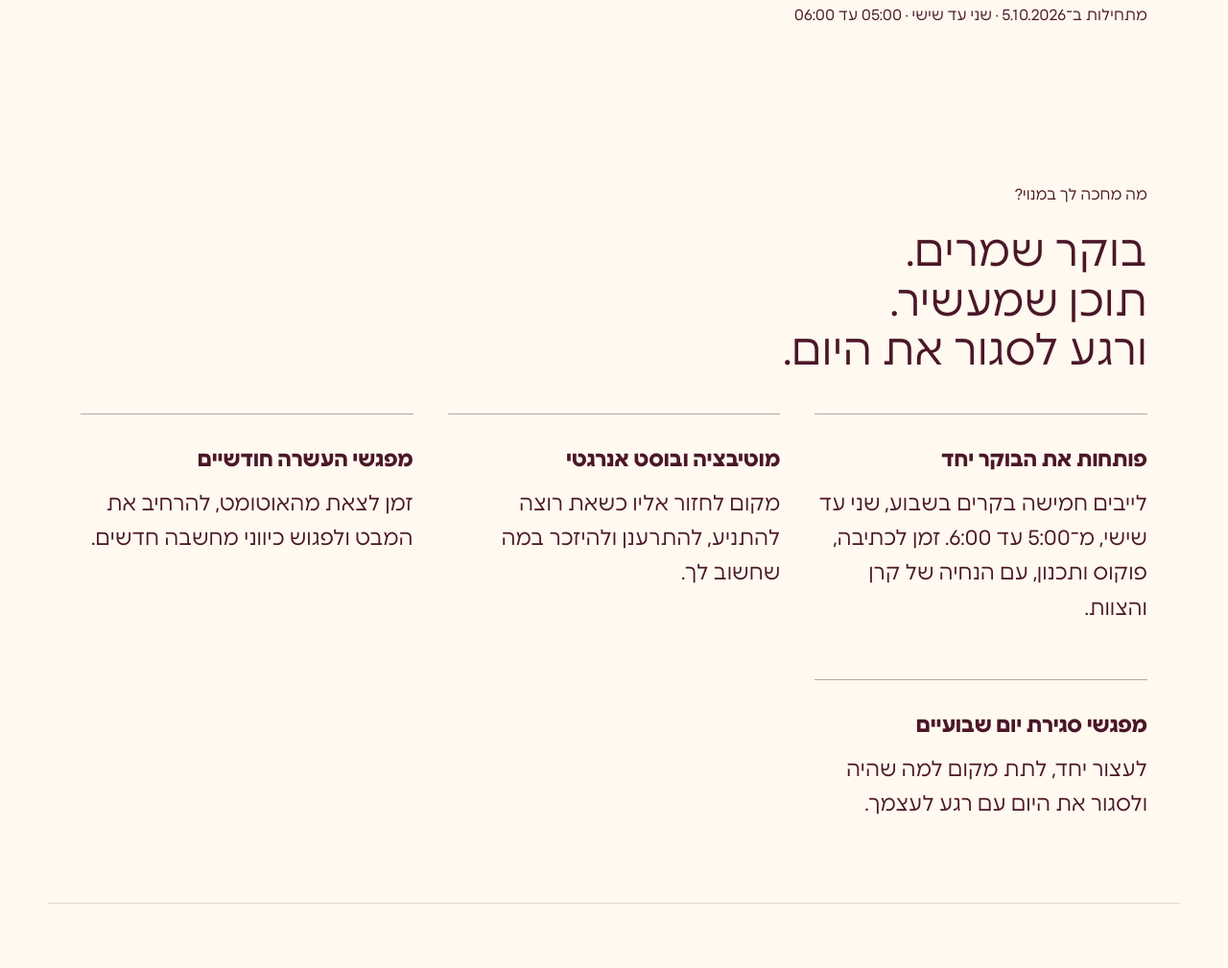
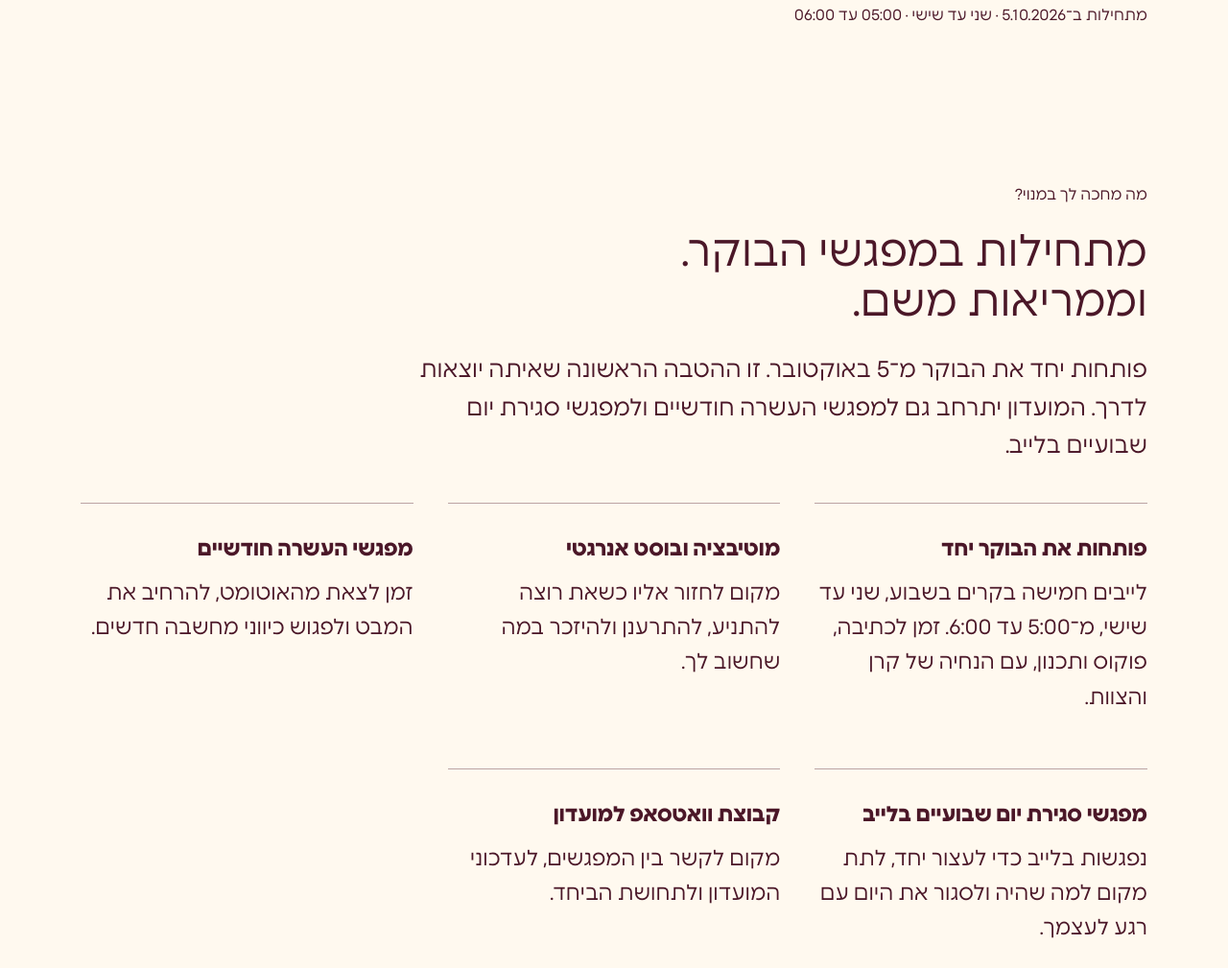
Before and after one commit to immamagshima/morning-club-october-2026, a plain HTML site: page external-review/index.html in a window 1280 px wide. Shown: the part 859-1868 px from the top of the page at 96% size. Drawn offline with Linux system fonts and the light colour scheme.

Commit message:
Update external offer to Imma Magshima VIP monthly membership

```diff
--- a/external-review/index.html
+++ b/external-review/index.html
@@ -1,7 +1,7 @@
-<!doctype html><html lang="he" dir="rtl"><head><meta charset="utf-8"><meta name="viewport" content="width=device-width,initial-scale=1"><meta name="robots" content="noindex"><title>מועדון ה־VIP של אמא מגשימה | מקום קבוע בשבילך</title><meta name="description" content="מועדון ה־VIP של אמא מגשימה. מנוי חודשי ב־125 ₪ בהוראת קבע. לייבים בבוקר, מוטיבציה ובוסט אנרגטי, מפגשי העשרה חודשיים וסגירת יום שבועית."><link rel="stylesheet" href="style.css"></head><body><div class="team-review-banner" role="note">גרסת עבודה לעיון הצוות</div>
+<!doctype html><html lang="he" dir="rtl"><head><meta charset="utf-8"><meta name="viewport" content="width=device-width,initial-scale=1"><meta name="robots" content="noindex"><title>מועדון ה־VIP של אמא מגשימה | מקום קבוע בשבילך</title><meta name="description" content="מועדון ה־VIP של אמא מגשימה. מנוי חודשי ב־125 ₪ בהוראת קבע. לייבים בבוקר, מוטיבציה ובוסט אנרגטי, מפגשי העשרה חודשיים, סגירת יום שבועית בלייב וקבוצת וואטסאפ למועדון."><link rel="stylesheet" href="style.css"></head><body><div class="team-review-banner" role="note">גרסת עבודה לעיון הצוות</div>
 <header><a class="brand" href="#top">קרן בן עמי <span>אמא מגשימה</span></a><span class="edition">מועדון ה־VIP של אמא מגשימה</span></header><main id="top">
 <section class="hero"><div class="hero-copy"><p class="eyebrow">ברוכה הבאה למועדון ה־VIP של אמא מגשימה</p><h1>מועדון ה־VIP<br>של אמא מגשימה.<br><em>יש לך מקום.</em></h1><p class="intro">הראש קיבל מקום במחברת. הדבר שחשוב לך קיבל מקום ביום.<br>מנוי חודשי למוטיבציה, בוסט אנרגטי ומפגשים שנותנים לך מקום בתוך השגרה.<br>אחת ההטבות הראשונות: לפתוח את היום יחד בלייב, חמישה בקרים בשבוע, מ־5:00 עד 6:00.<br>כן, בחמש. גם אני שמעתי את הפרצוף שעשית.</p><a class="button" href="#join">אני רוצה להצטרף למנוי <span aria-hidden="true">↙</span></a><p class="hero-meta">מתחילות ב־5.10.2026 · שני עד שישי · 05:00 עד 06:00</p></div><aside class="morning" aria-label="פרטי המפגשים"><p class="eyebrow">לפני ה״אמאאא״. לפני ה״רק שאלה״.</p><div class="clock" dir="ltr">05:00</div><div class="line"></div><p class="hand">הנודניק יחכה.<br>את חיכית מספיק.</p><div class="schedule"><strong>לייבים כל בוקר!</strong><span>שני עד שישי · בלייב בזום</span></div><p class="small">מחברת, פיג׳מה ומשהו חם לשתות.</p></aside></section>
-<section class="plain-section"><p class="eyebrow">מה מחכה לך במנוי?</p><h2>בוקר שמרים.<br>תוכן שמעשיר.<br>ורגע לסגור את היום.</h2><div class="steps"><article><h3>פותחות את הבוקר יחד</h3><p>לייבים חמישה בקרים בשבוע, שני עד שישי, מ־5:00 עד 6:00. זמן לכתיבה, פוקוס ותכנון, עם הנחיה של קרן והצוות.</p></article><article><h3>מוטיבציה ובוסט אנרגטי</h3><p>מקום לחזור אליו כשאת רוצה להתניע, להתרענן ולהיזכר במה שחשוב לך.</p></article><article><h3>מפגשי העשרה חודשיים</h3><p>זמן לצאת מהאוטומט, להרחיב את המבט ולפגוש כיווני מחשבה חדשים.</p></article><article><h3>מפגשי סגירת יום שבועיים</h3><p>לעצור יחד, לתת מקום למה שהיה ולסגור את היום עם רגע לעצמך.</p></article></div></section>
+<section class="plain-section"><p class="eyebrow">מה מחכה לך במנוי?</p><h2>מתחילות במפגשי הבוקר.<br>וממריאות משם.</h2><p class="section-copy">פותחות יחד את הבוקר מ־5 באוקטובר. זו ההטבה הראשונה שאיתה יוצאות לדרך. המועדון יתרחב גם למפגשי העשרה חודשיים ולמפגשי סגירת יום שבועיים בלייב.</p><div class="steps"><article><h3>פותחות את הבוקר יחד</h3><p>לייבים חמישה בקרים בשבוע, שני עד שישי, מ־5:00 עד 6:00. זמן לכתיבה, פוקוס ותכנון, עם הנחיה של קרן והצוות.</p></article><article><h3>מוטיבציה ובוסט אנרגטי</h3><p>מקום לחזור אליו כשאת רוצה להתניע, להתרענן ולהיזכר במה שחשוב לך.</p></article><article><h3>מפגשי העשרה חודשיים</h3><p>זמן לצאת מהאוטומט, להרחיב את המבט ולפגוש כיווני מחשבה חדשים.</p></article><article><h3>מפגשי סגירת יום שבועיים בלייב</h3><p>נפגשות בלייב כדי לעצור יחד, לתת מקום למה שהיה ולסגור את היום עם רגע לעצמך.</p></article><article><h3>קבוצת וואטסאפ למועדון</h3><p>מקום לקשר בין המפגשים, לעדכוני המועדון ולתחושת הביחד.</p></article></div></section>
 <section class="recognition"><p class="eyebrow">יש לך כוונות טובות. וגם כפתור נודניק.</p><h2>השעון מצלצל.<br>המשא ומתן מתחיל.</h2><p>״עוד חמש דקות״. אחריהן כבר מתחילים ההודעות, החיפושים וה״איפה שמתי״. את עוד מנסה למצוא את עצמך, והיום כבר מצא לך תעסוקה.</p><p>בערב את נזכרת במה שרצית בשבילך. היה לך יום מלא. רק המקום שלך בתוכו שוב נשאר על בסיס מקום פנוי.</p><p class="emphasis">בואי לתת לעצמך את השעה הראשונה.<br>כשהיום יתחיל לבקש ממך דברים, כבר פגשת גם אותך.</p></section>
 <section class="practice"><p class="eyebrow">אחת ההטבות הראשונות במנוי: מועדון 5 בבוקר</p><h2>את פותחת זום.<br>יש מי שמובילה.<br>אנחנו מתחילות.</h2><p class="section-copy">שני עד שישי, מחמש עד שש, אנחנו נפגשות לשעת כתיבה, פוקוס ותכנון יום. המפגשים בהנחיית קרן בן עמי וצוות המועדון. יש רצף, ויש נשים שקמות איתך. את לא צריכה לקום וגם להמציא מה לעשות עם עצמך. משימה אחת פחות, עוד לפני הקפה.</p><div class="steps"><article><span class="number">01 / לפנות מקום</span><h3>מהראש אל המחברת</h3><p>בודקות איך ישנו ואיך קמנו. ממשיכות ל־20 דקות של כתיבה חופשית וניקוז תודעתי, כדי לתת למחשבות מקום מחוץ לראש.</p></article><article><span class="number">02 / לחזור לעצמך</span><h3>מהרעש אל הפוקוס</h3><p>פוקוס יומי, תוספי תודעה והודיה. תרגילי דמיון והקשבה לגוף, שאנחנו קוראות להם הגנות ומקלחת פנימית.</p></article><article><span class="number">03 / לקחת אל החיים</span><h3>מהכוונה אל היומן</h3><p>בוחרות מה חשוב לך לקדם ומתי תתפני אליו. מסיימות עם תכנון ליום, כדי שגם הדבר שלך יקבל מקום.</p></article></div></section>
 <section class="plain-section"><p class="eyebrow">למי זה מתאים?</p><h2>למי שבחמש בבוקר<br>הייתה מעדיפה לקרוא את זה<br>בעיניים עצומות.</h2><ul class="fit-list"><li>למי שמכוונת שלושה שעונים ומנהלת עם שלושתם משא ומתן.</li><li>למי שאומרת ״אני טיפוס של לילה״, וסקרנית לבדוק בוקר אחר, עם שעת שינה שמתאימה לו.</li><li>למי שהבוקר שלה מתחיל ב״איפה ה...״ ונגמר ב״איך כבר...״.</li><li>למי שיש לה אלף דברים בראש, ומשהו אחד שלה שהיא רוצה סוף סוף לקדם.</li></ul><p class="section-copy">וגם למי שכבר קמה מוקדם, אבל מעבירה את השעה הראשונה בגלילה לתוך החיים של אחרות. אפשר להשתמש בשעה הזאת גם לחיים שלך.</p></section>
@@ -9,6 +9,6 @@
 <section class="plain-section"><p class="eyebrow">המעבר שאנחנו מתרגלות</p><h2>מהבוקר שרודף אחרייך,<br>לבוקר שיש בו בחירה שלך.</h2><div class="steps"><article><h3>כשהכול מסתובב בראש</h3><p>להוציא למחברת, ולבחור דבר אחד להתמקד בו.</p></article><article><h3>כשאת מחכה לחשק</h3><p>להיכנס לשעה שנקבעה מראש ולהתחיל עם ההנחיה.</p></article><article><h3>כששלך נדחה לסוף</h3><p>להחליט בבוקר מה חשוב לך ומתי תתני לו זמן.</p></article></div><p class="section-copy">אלה פעולות שאנחנו מתרגלות יחד, בוקר אחרי בוקר. את בודקת מה עובד עבורך ובונה דרך לחזור אליו.</p></section>
 <section class="personal"><p class="eyebrow">נעים להכיר, אני קרן בן עמי</p><blockquote>״פריצות הדרך הכי גדולות שלי קורות בחלון הזה, כשאני משכימה לפני כולם.״</blockquote><p>אני מכירה את החלון הזה שבו עוד שקט בחוץ ואפשר לשמוע מה קורה בפנים. משם באה ההזמנה שלי: להיפגש בבוקר, לכתוב, להקשיב ולבחור מה את רוצה לקחת אל היום.</p><p>אני והצוות מביאות את ההנחיה. את מביאה את החיים האמיתיים. כולל השיער של חמש בבוקר. הוא חלק מהקאסט.</p><p class="signature">קרן בן עמי · אמא מגשימה</p></section>
 <section class="plain-section"><p class="eyebrow">למה לבחור במסגרת הזאת?</p><h2>סיבה לקום.<br>דרך להתחיל.<br>ומישהי שאומרת: בוקר טוב, בואי.</h2><div class="steps"><article><h3>תרגול מונחה בלייב</h3><p>פוגשות את הבוקר יחד בזום, עם הנחיה שמלווה את העשייה בזמן המפגש.</p></article><article><h3>רצף שאפשר להכיר</h3><p>שני עד שישי, באותה שעה. שמונה שלבים קבועים, שמפנים מקום לתוכן שמשתנה אצלך מדי יום.</p></article><article><h3>חיבור ליום שמחכה לך</h3><p>הכתיבה וההקשבה מגיעות גם אל היומן: מה חשוב היום, ומה את בוחרת לעשות איתו.</p></article></div><figure class="dashboard-frame"><img src="../assets/dashboard-preview.png" alt="הצצה למרחב הבוקר, מסך תוספי תודעה" width="1280" height="850"><figcaption>הצצה למרחב שמלווה את תרגול הבוקר</figcaption></figure></section>
-<section class="join" id="join"><div class="join-intro"><p class="eyebrow">מצטרפות למועדון ה־VIP · מתחילות ב־5 באוקטובר</p><h2>מנוי אחד.<br>מקום קבוע לעצמך.</h2><p>מצטרפת למנוי במועדון ה־VIP של אמא מגשימה, ונותנת לעצמך מסגרת קבועה לאורך החודש. לפתוח את הבוקר יחד, לקבל בוסט, להעשיר את עצמך וגם לעצור לסגירת יום. מתחילות ב־5 באוקטובר.</p><ul class="fit-list"><li>לייבים בבוקר, חמישה ימים בשבוע, מ־5:00 עד 6:00.</li><li>מוטיבציה ובוסט אנרגטי לשגרה שלך.</li><li>מפגשי העשרה חודשיים.</li><li>מפגשי סגירת יום שבועיים.</li></ul></div><div class="offer"><p class="eyebrow">מנוי חופשי חודשי למועדון ה־VIP</p><p class="price">125 <span>₪</span></p><p class="payment">תשלום חודשי בהוראת קבע</p><div class="details"><span>המנוי כולל את כל הטבות המועדון</span><span>שני עד שישי · <bdi>05:00–06:00</bdi></span><span>מהבית, בלייב בזום</span></div><h3>אני מצטרפת למנוי</h3><p>שלחי לקרן הודעה:</p><div class="reply">״היי קרן, אני רוצה להירשם למנוי במועדון ה־VIP של אמא מגשימה, ב־125 שקלים לחודש בהוראת קבע״</div><button class="button" id="copy" type="button">העתיקי הודעת הרשמה למנוי</button><p id="feedback" class="feedback" role="status">העתיקי ושלחי לקרן בשיחה שממנה הגעת לדף.</p></div></section>
+<section class="join" id="join"><div class="join-intro"><p class="eyebrow">מצטרפות למועדון ה־VIP · מתחילות ב־5 באוקטובר</p><h2>מנוי אחד.<br>מקום קבוע לעצמך.</h2><p>מצטרפת למנוי במועדון ה־VIP של אמא מגשימה, ונותנת לעצמך מקום קבוע לאורך החודש. מתחילות במפגשי הבוקר ב־5 באוקטובר, וממריאות משם. בהמשך יצטרפו מפגשי ההעשרה וסגירת היום בלייב.</p><ul class="fit-list"><li>מפגשי בוקר בלייב, שני עד שישי, מ־5:00 עד 6:00.</li><li>מוטיבציה ובוסט אנרגטי לשגרה שלך.</li><li>מפגשי העשרה חודשיים.</li><li>מפגשי סגירת יום שבועיים בלייב.</li><li>קבוצת וואטסאפ למועדון.</li></ul></div><div class="offer"><p class="eyebrow">מנוי חופשי חודשי למועדון ה־VIP</p><p class="price">125 <span>₪</span></p><p class="payment">תשלום חודשי בהוראת קבע</p><div class="details"><span>המנוי כולל את כל הטבות המועדון</span><span>מפגשי הבוקר: שני עד שישי · <bdi>05:00–06:00</bdi></span><span>מהבית, בלייב בזום</span></div><h3>אני מצטרפת למנוי</h3><p>שלחי לקרן הודעה:</p><div class="reply">״היי קרן, אני רוצה להירשם למנוי במועדון ה־VIP של אמא מגשימה, ב־125 שקלים לחודש בהוראת קבע״</div><button class="button" id="copy" type="button">העתיקי הודעת הרשמה למנוי</button><p id="feedback" class="feedback" role="status">העתיקי ושלחי לקרן בשיחה שממנה הגעת לדף.</p></div></section>
 <section class="plain-section faq"><p class="eyebrow">רגע לפני שמכוונות שעון</p><h2>שאלות שאולי עוברות לך בראש</h2><details><summary>אני לא טיפוס של בוקר. זה מתאים לי?</summary><p>המפגשים מתקיימים בחמש בבוקר. כדאי לבדוק אם את יכולה להתאים גם את שעת השינה. אם השעה הזאת לא מתאימה לחיים שלך כרגע, חשוב לקחת זאת בחשבון לפני ההצטרפות.</p></details><details><summary>ומה אם אני שוב לא אתמיד?</summary><p>לא צריך להוכיח התמדה מראש. השעה הקבועה וההנחיה נועדו לעזור לך להתחיל ולחזור. ההשתתפות תלויה גם בך, ובוקר שהתפספס לא חייב להפוך לסוף התרגול.</p></details><details><summary>צריך ניסיון קודם?</summary><p>לא. את מגיעה עם מחברת וכלי כתיבה, ומקבלת הנחיה לאורך השלבים. אין צורך להכין טקסט או לדעת מראש מה יעלה בכתיבה.</p></details><details><summary>אני צריכה לחשוף את מה שכתבתי?</summary><p>הכתיבה האישית במחברת נשארת אצלך. היא אינה נשלחת או נשמרת דרך הדשבורד.</p></details><details><summary>מה בדיוק עושים במשך שעה?</summary><p>מפגש עם איך ישנו וקמנו, ניקוז תודעתי בכתיבה, פוקוס יומי, תוספי תודעה, הודיה, תרגילי דמיון שנקראים הגנות, מקלחת פנימית ותכנון היום.</p></details><details><summary>זה עוד זום שיושבים בו ומקשיבים?</summary><p>זאת שעת תרגול. את כותבת במחברת, בוחרת פוקוס ומתכננת את היום בליווי הנחיה. אין צורך לחכות לסוף המפגש כדי להתחיל להשתמש במה שעושים בו.</p></details><a class="button" href="#join">כן, אני רוצה להצטרף למנוי ↖</a></section>
 </main><footer><img src="../assets/keren-imma-brand-signature-on-dark.png" alt="קרן בן עמי, אמא מגשימה"><p>כל הזכויות שמורות © 2026, קרן בן עמי, אמא מגשימה</p></footer><script>document.getElementById('copy').addEventListener('click',async()=>{let f=document.getElementById('feedback');try{await navigator.clipboard.writeText('היי קרן, אני רוצה להירשם למנוי במועדון ה־VIP של אמא מגשימה, ב־125 שקלים לחודש בהוראת קבע');f.textContent='הועתק. חזרי לשיחה עם קרן, הדביקי ושלחי.'}catch{f.textContent='אפשר להעתיק ידנית את ההודעה שמעל הכפתור ולשלוח לקרן.'}})</script></body></html>
```
